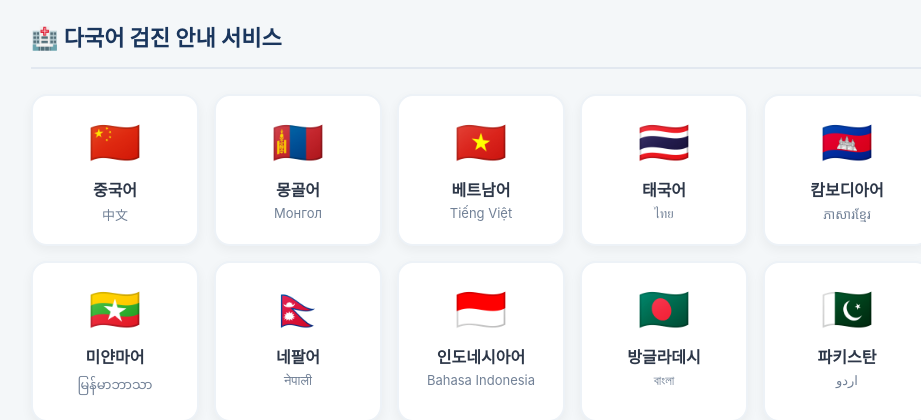
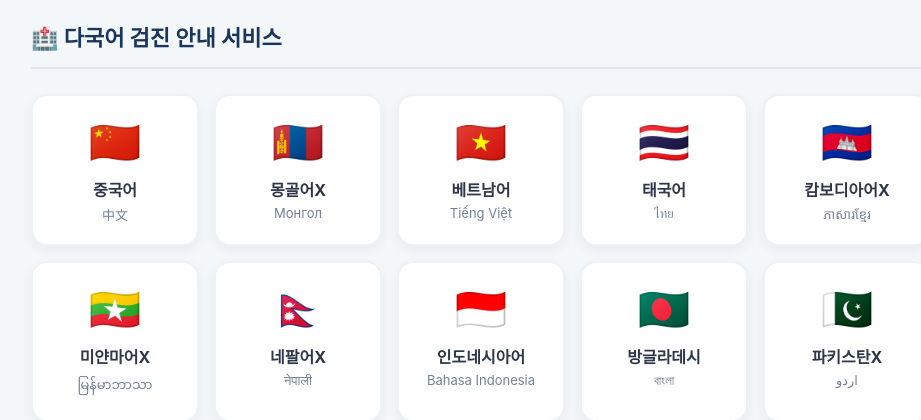
Before and after one commit to yjbobgy805-web/xray-voice, a plain HTML site: page index.html in a window 1280 px wide. Shown: the top 420 px of the page, without its empty margins (159-1080 px from the left). Drawn offline with Linux system fonts and the light colour scheme.

Commit message:
index.html 업데이트

```diff
--- a/index.html
+++ b/index.html
@@ -87,7 +87,7 @@ const languages = [
     tts: ["请深吸一口气，然后憋住。", "请呼气。", "请平躺。", "请面向墙壁躺下。", "请脱鞋躺下。", "请脱下外衣。", "请脱下裤子和内裤，穿上诊察服。", "检查结束了。请擦掉凝胶并穿上外衣。", "请在外面稍等。"]
   },
   {
-    code: "mn-MN", flag: "🇲🇳", ko: "몽골어", native: "Монгол",
+    code: "mn-MN", flag: "🇲🇳", ko: "몽골어X", native: "Монгол",
     tts: [
       "#audio-mn-1", // 몽골어 1번 항목 오디오 태그 ID 지정
       "Амьсгаагаа гаргаарай.", "Чигээрээ харж хэвтэнэ үү.", "Ханан тал руу харж хэвтэнэ үү.", "Гутал аа тайлаад хэвтэнэ үү.", "Халаад аа тайлна уу.", "Өмд болон дотуур хувцсаа тайлаад халаад өмсөнө үү.", "Шинжилгээ дууслаа. Желээ арчаад халаадаа өмсөнө үү.", "Гадаа хүлээнэ үү."
@@ -108,21 +108,21 @@ const languages = [
     ]
   },
   {
-    code: "km-KH", flag: "🇰🇭", ko: "캄보디아어", native: "ភាសារខ្មែរ",
+    code: "km-KH", flag: "🇰🇭", ko: "캄보디아어X", native: "ភាសារខ្មែរ",
     tts: [
       "#audio-km-1", // 캄보디아어 1번 항목 오디오 태그 ID 지정
       "សូមដកដង្ហើមចេញ", "សូមគេងផ្ងារត្រង់", "សូមគេងបែរមុខទៅជញ្ជាំង", "សូមដោះស្បែកជើង ហើយគេងចុះ", "សូមដោះអាវក្រៅចេញ", "សូមដោះខោ និងខោក្នុងចេញ ហើយពាក់អាវពេទ្យ", "ការពិនិត្យបានបញ្ចប់ហើយ សូមជូតជែលចេញ ហើយពាក់អាវក្រៅ", "សូមរង់ចាំនៅខាងក្រៅ"
     ]
   },
   {
-    code: "my-MM", flag: "🇲🇲", ko: "미얀마어", native: "မြန်မာဘာသာ",
+    code: "my-MM", flag: "🇲🇲", ko: "미얀마어X", native: "မြန်မာဘာသာ",
     tts: [
       "#audio-my-1", // 미얀마어 1번 항목 오디오 태그 ID 지정
       "အသက်ပြန်ရှူထုတ်ပါ။", "တည့်တည့် လှဲအိပ်ပါ။", "နံရံဘက်လှည့်ပြီး လှဲအိပ်ပါ။", "ဖိနပ်ချွတ်ပြီး လှဲအိပ်ပါ။", "ဝတ်ရုံကို ချွတ်ပါ။", "ဘောင်းဘီနှင့် အတွင်းခံကို ချွတ်ပြီး ဝတ်ရုံကို ဝတ်ပါ။", "စစ်ဆေးမှု ပြီးပါပြီ။ ဂျယ်လ်ကို သုတ်ပြီး ဝတ်ရုံပြန်ဝတ်ပါ။", "ပြင်ပမှာ စောင့်ဆိုင်းပေးပါ။"
     ]
   },
   {
-    code: "ne-NP", flag: "🇳🇵", ko: "네팔어", native: "नेपाली",
+    code: "ne-NP", flag: "🇳🇵", ko: "네팔어X", native: "नेपाली",
     tts: [
       "#audio-ne-1", // 네팔어 1번 항목 오디오 태그 ID 지정
       "सास बाहिर छोड्नुहोस्।", "सिधा पल्टिनुहोस्।", "भित्तातर्फ फर्केर पल्टिनुहोस्।", "जुत्ता खोलेर पल्टिनुहोस्।", "गाउन खोल्नुहोस्।", "प्यान्ट र भित्री वस्त्र खोलेर गाउन लगाउनुहोस्।", "जाँच सकियो। जेल पुछेर गाउन लगाउनुहोस्।", "बाहिर पर्खनुहोस्।"
@@ -143,7 +143,7 @@ const languages = [
     ]
   },
   {
-    code: "ur-PK", flag: "🇵🇰", ko: "파키스탄", native: "اردو",
+    code: "ur-PK", flag: "🇵🇰", ko: "파키스탄X", native: "اردو",
     tts: [
       "#audio-ur-1", // 우르두어 1번 항목 오디오 태그 ID 지정
       "سانس باہر نکالیں۔", "سیدھے لیٹ جائیں۔", "دیوار کی طرف منہ کر کے لیٹ جائیں۔", "جوتے اتار کر لیٹ جائیں۔", "گاؤن اتاریں۔", "پینٹ اور انڈر ویئر اتار کر گاؤن پہن لیں۔", "معائنہ مکمل ہو گیا۔ جیل صاف کریں اور گاؤن پہن لیں۔", "براہ کرم باہر انتظار کریں۔"
```
